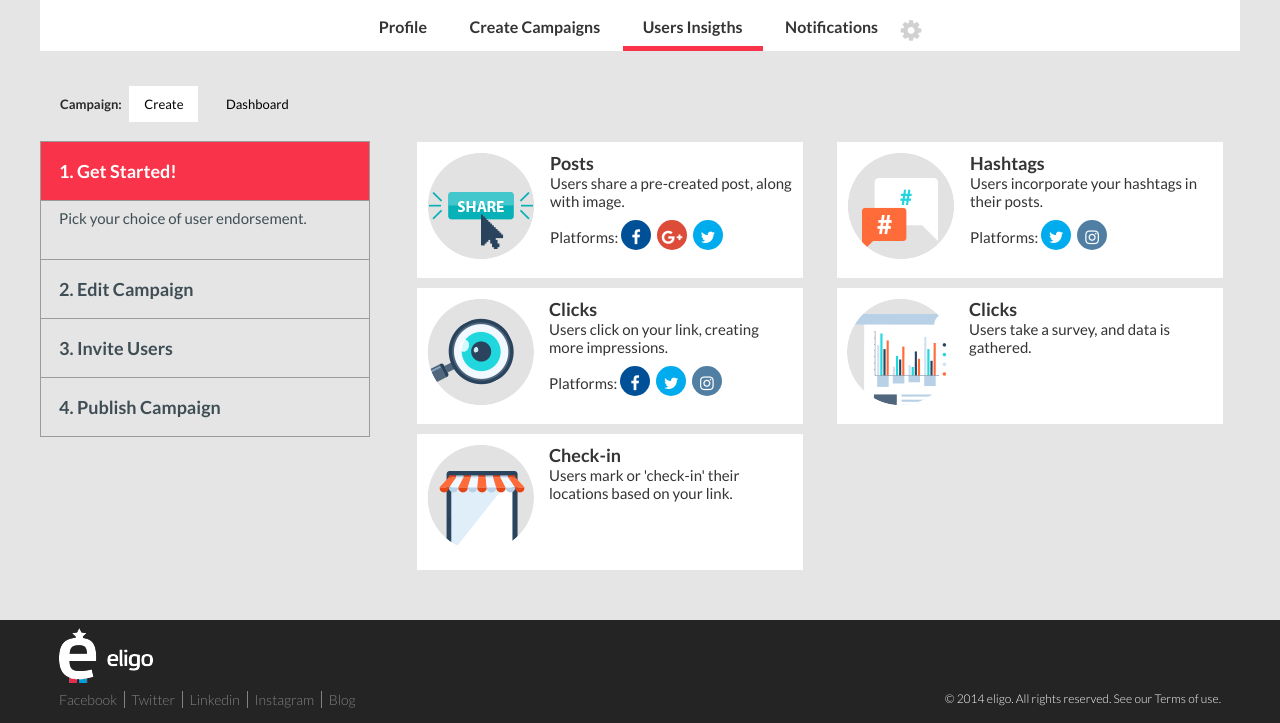
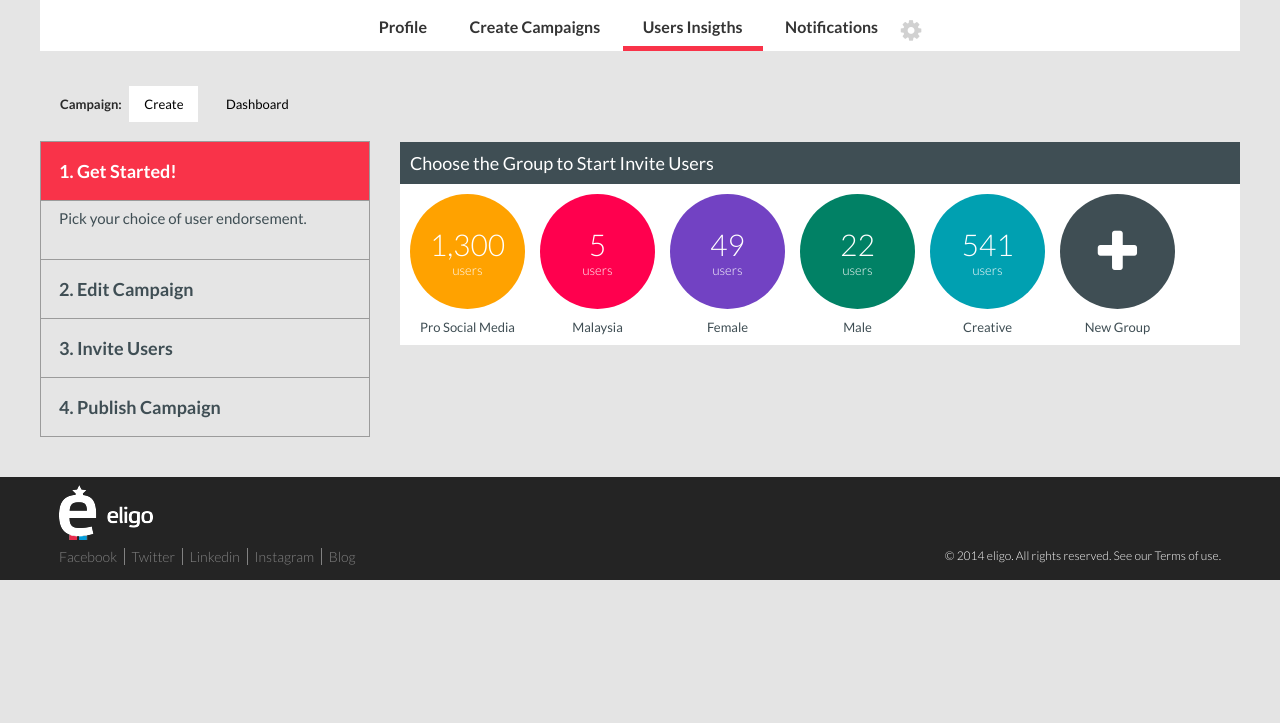
Before and after one commit to nilnull/Front_end_elgo, a PHP site: page /brands/create-campaigns--step-1.php in a window 1280 px wide. Shown: the part 378-1101 px from the top of the page. After the commit the page ends 958 px from the top, so only its background shows below. Run offline with PHP 8.4, Linux system fonts and the light colour scheme; some libraries are stand-ins or nearby versions.

Commit message:
Update for create campaign page

```diff
--- a/brands/create-campaigns--step-1.php
+++ b/brands/create-campaigns--step-1.php
@@ -106,8 +106,8 @@
 
 				<nav class="createCampaign-left-menu">
 
-					<div class="createCampaign-left-menu__item">
-						<a href="#" class="createCampaign-left-menu__item-link createCampaign-left-menu__item-link--active">
+					<div class="createCampaign-left-menu__item js-menu__item">
+						<a href="#step1" class="createCampaign-left-menu__item-link createCampaign-left-menu__item-link--active">
 							<h5 class="h6 bold">1. Get Started!</h5>
 						</a>
 						<div class="createCampaign-left-menu__item-desc">
@@ -115,8 +115,8 @@
 						</div>
 					</div>
 
-					<div class="createCampaign-left-menu__item">
-						<a href="#" class="createCampaign-left-menu__item-link">
+					<div class="createCampaign-left-menu__item js-menu__item">
+						<a href="#step2" class="createCampaign-left-menu__item-link">
 							<h5 class="h6 bold">2. Edit Campaign</h5>
 						</a>
 						<div class="createCampaign-left-menu__item-desc">
@@ -124,14 +124,14 @@
 						</div>
 					</div>
 
-					<div class="createCampaign-left-menu__item">
-						<a href="#" class="createCampaign-left-menu__item-link">
+					<div class="createCampaign-left-menu__item js-menu__item">
+						<a href="#step3" class="createCampaign-left-menu__item-link">
 							<h5 class="h6 bold">3. Invite Users</h5>
 						</a>
 					</div>
 
-					<div class="createCampaign-left-menu__item">
-						<a href="#" class="createCampaign-left-menu__item-link">
+					<div class="createCampaign-left-menu__item js-menu__item">
+						<a href="#step4" class="createCampaign-left-menu__item-link">
 							<h5 class="h6 bold">4. Publish Campaign</h5>
 						</a>
 					</div>
@@ -142,6 +142,9 @@
 
 
 			<div class="col col70">
+
+				<!--Step 1-->
+				<div class="hide js-step" id="step1">
 
 					<div class="col col2">
 						<div class="card card-bgColor--white">
@@ -225,6 +228,133 @@
 						</div>
 					</div>
 
+				</div>
+
+				<!--Step 3-->
+				<div class="js-step" id="step3">
+					<div class="createCampaign-title">Choose the Group to Start Invite Users</div>
+					<div class="row createCampaign-card text-center">
+						<div class="float-left">
+							<div class="group-circle bg-color--orange light">
+								<div class="group-circle__item">
+									<span class="block h4">1,300</span>users
+								</div>
+							</div>
+							<span class="group-circle__tile">Pro Social Media</span>
+						</div>
+
+						<div class="float-left">
+							<div class="group-circle bg-color--red light">
+								<div class="group-circle__item">
+									<span class="block h4">5</span>users
+								</div>
+							</div>
+							<span class="group-circle__tile">Malaysia</span>
+						</div>
+
+						<div class="float-left">
+							<div class="group-circle bg-color--slateblue light">
+								<div class="group-circle__item">
+									<span class="block h4">49</span>users
+								</div>
+							</div>
+							<span class="group-circle__tile">Female</span>
+						</div>
+
+						<div class="float-left">
+							<div class="group-circle bg-color--pinegreen light">
+								<div class="group-circle__item">
+									<span class="block h4">22</span>users
+								</div>
+							</div>
+							<span class="group-circle__tile">Male</span>
+						</div>
+
+						<div class="float-left">
+							<div class="group-circle bg-color--bondieblue light">
+								<div class="group-circle__item">
+									<span class="block h4">541</span>users
+								</div>
+							</div>
+							<span class="group-circle__tile">Creative</span>
+						</div>
+
+						<div class="float-left">
+							<a href="#" class="group-circle bg-color--atomic light">
+								<div class="group-circle__item">
+									<i class="block h1 fa fa-plus"></i>
+								</div>
+							</a>
+							<span class="group-circle__tile">New Group</span>
+						</div>
+
+					</div>
+				</div>
+
+				<!--Step 4-->
+				<div class="hide js-step" id="step4">
+
+					<div class="createCampaign-title">Your Campaign is Ready to be Published</div>
+					<div class="createCampaign-card">
+						<p class="h6">Summary</p>
+						<div class="row">
+							<div class="col col2">
+								<table class="table-responsive no-border">
+									<thead>
+										<tr>
+											<td>Maximum number of users you can invite is</td>
+											<td>950/2,000</td>
+										</tr>
+									</thead>
+									<tbody>
+										<tr>
+											<td>Total Budget</td>
+											<td>1,000</td>
+										</tr>
+									</tbody>
+								</table>
+							</div>
+						</div>
+
+						<div class="row">
+							<div class="col col2">
+								<table class="table-responsive createCampaign-table">
+									<thead>
+										<tr>
+											<td>Group name</td>
+											<td>Number</td>
+										</tr>
+									</thead>
+									<tbody>
+										<tr>
+											<td>Pro Social Media</td>
+											<td>
+												950
+												<span class="float-right">
+													<a href="#"><i class="fa fa-pencil"></i></a>
+													<a href="#"><i class="fa fa-close"></i></a>
+												</span>
+											</td>
+										</tr>
+									</tbody>
+								</table>
+							</div>
+							<div class="col col2 text-right">
+								<div class="row">
+									<label>Respond before</label>
+									<input value="10 Nov 2014">
+								</div>
+								<div class="row">
+									<div class="float-right">
+										<a href="#" class="underline text-color--red" style="margin-right:10px">Reset </a>
+										<input class="btn small btn__bg-color--red" type="submit" value="PUBLISH">
+									</div>
+								</div>
+							</div>
+						</div>
+					</div>
+
+				</div>
 
 
 			</div>
@@ -253,6 +383,14 @@
 	<script src="../js/jquery.fancybox.js"></script>
 	<script src="../js/main.js"></script>
 	<script>
+		$(document).ready(function(){
+			$('.js-menu__item a').click(function(){
+				var href = $(this).attr('href');
+				$('.js-step' + href).show().siblings().hide();
+				$(this).addClass('createCampaign-left-menu__item-link--active').parents().siblings().children('a').removeClass('createCampaign-left-menu__item-link--active');
+				return false;
+			});
+		});
 
 		(function(i,s,o,g,r,a,m){i['GoogleAnalyticsObject']=r;i[r]=i[r]||function(){
 		(i[r].q=i[r].q||[]).push(arguments)},i[r].l=1*new Date();a=s.createElement(o),
--- a/css/style.css
+++ b/css/style.css
@@ -69,7 +69,7 @@
 html, body{height:100%}
 body{font-family:Lato, Arial;font-size:13px;font-weight:400;color:#2a2a2a}
 article,aside,details,figcaption,figure,footer,header,hgroup,main,nav,section,summary{display: block}
-a,area,img,fieldset,input{text-decoration:none;outline:0;border:0}
+a,area,img,fieldset,input[type="submit"]{text-decoration:none;outline:0;border:0}
 p,ul,ol{margin-bottom:10px}
 ul,ol{padding-left:25px}
 img{vertical-align: middle}
@@ -182,6 +182,7 @@ html[xmlns] .clearfix{display: block}
 	-ms-overflow-style: -ms-autohiding-scrollbar;
 	border: 1px solid #ddd;
 }
+.table-responsive.no-border {border:0}
 .wrap{
 	margin-left:auto;
 	margin-right:auto;
@@ -250,9 +251,10 @@ html[xmlns] .clearfix{display: block}
 .bg-color--orange{background-color:#ffa200}
 .bg-color--slateblue{background-color:#7242c3}
 .bg-color--pinegreen{background-color:#018165}
-.bg-color--bondieblue{background-color:#018165}
+.bg-color--bondieblue{background-color:#00a0b1}
 .bg-color--grey--light{background-color:#f3f3f3}
 .bg-color--grey--dark{background-color:#242424}
+.bg-color--atomic{background-color:#3f4e54}
 
 
 
@@ -1304,6 +1306,50 @@ a.createCampaign-left-menu__item-link:hover,
 .createCampaign-left-menu__item-link ~ .createCampaign-left-menu__item-desc{display:none;}
 .createCampaign-left-menu__item-link--active ~ .createCampaign-left-menu__item-desc{display:block;}
 
+.createCampaign-title{
+	padding:10px;
+	font-size:18px;
+	color:#fff;
+	background-color:#3f4e54;
+}
+.createCampaign-card{
+	padding:10px;
+	background-color:#fff;
+}
+.createCampaign-card,
+.createCampaign-table .fa{
+	color:#3f4e54;
+}
+.createCampaign-table{
+	border-spacing: 2px;
+	border: 0;
+}
+.createCampaign-table thead{
+	color:#fff;
+	background-color:#3f4e54;
+}
+.createCampaign-table tbody{
+	background-color:#e5e5e5;
+}
+
+
+.group-circle{
+	display:block;
+	margin-right:15px;
+	margin-bottom:10px;
+	width:115px;
+	height:115px;
+	color:#fff;
+	border-radius:50%;
+}
+.group-circle__item{
+	position:relative;
+	top:50%;
+	-webkit-transform: translateY(-50%);
+  	-ms-transform: translateY(-50%);
+  	transform: translateY(-50%);
+}
+.group-circle__tile{margin-left:-15px}
 
 
 .groupToInvite__group-item{
@@ -1356,7 +1402,7 @@ a.createCampaign-left-menu__item-link:hover,
     text-align: left;
 }
 
-.dashboard-table tr th,td{
+.dashboard-table tr th{
     border-left: 1px solid #c5c5c5;
     border-bottom: 1px solid #c5c5c5;
     border-collapse: collapse;
```
Lines whose indentation alone changed are shown as unchanged.
